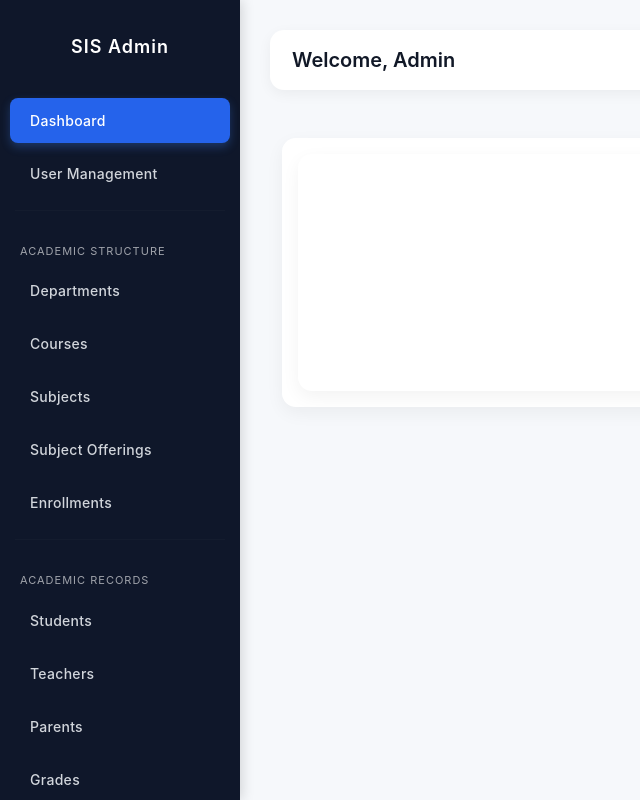
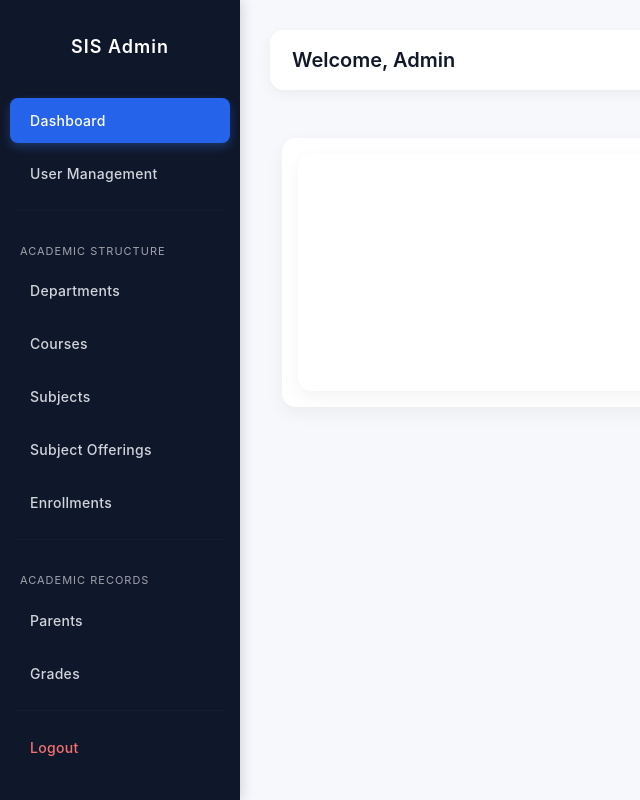
Before and after one commit to angeloalindayo151306-blip/Web-base-SIS-Frontend, a website: page dashboard.html in a window 1280 px wide. Shown: the whole page, without its empty margins (0-640 px from the left). Drawn offline with nearby package versions, Linux system fonts and the light colour scheme; no server answers; sample sign-in values are in the browser's storage.

Commit message:
cleaning

```diff
--- a/dashboard.html
+++ b/dashboard.html
@@ -36,11 +36,8 @@
       <hr />
 
       <div class="menu-title">Academic Records</div>
-      <a href="pages/students.html">Students</a>
-      <a href="pages/teachers.html">Teachers</a>
       <a href="pages/parents.html">Parents</a>
       <a href="pages/grades.html">Grades</a>
-      <a href="pages/attendance.html">Attendance</a>
 
       <hr />
 
```
